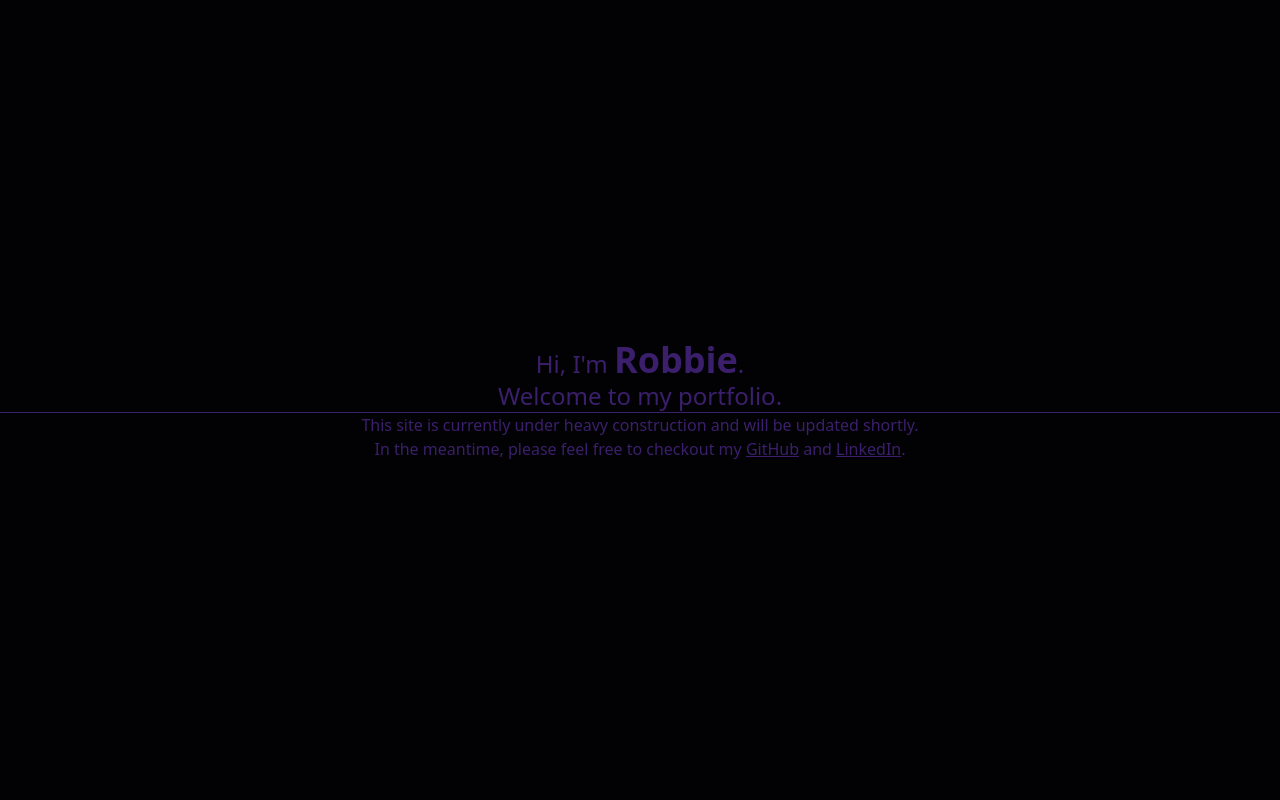
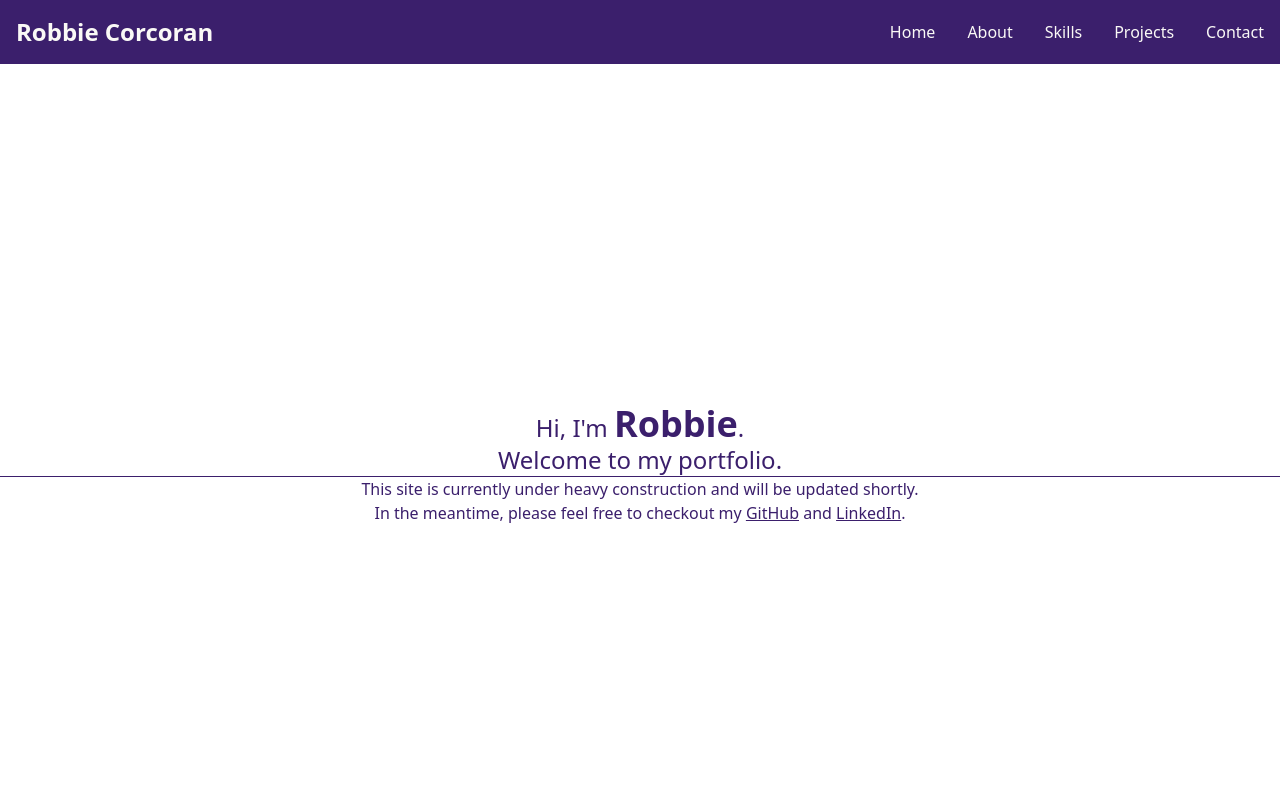
Before and after one commit to Robbie-Corcoran/Portfolio-Site, a React (Vite) app: page / in a window 1280 px wide. Shown: the top 800 px of the page. Built offline with nearby package versions, Linux system fonts and the light colour scheme.

Commit message:
Began Nav Bar, further styling needed.

```diff
--- a/index.html
+++ b/index.html
@@ -7,7 +7,7 @@
     <title>Robbie Corcoran | Portfolio</title>
   </head>
   <body>
-    <div id="root" class="bg-theme-black"></div>
+    <div id="root"></div>
     <script type="module" src="/src/main.tsx"></script>
   </body>
 </html>
--- a/src/components/Intro.tsx
+++ b/src/components/Intro.tsx
@@ -1,7 +1,34 @@
 const Intro = () => {
   return (
     <>
-      <h1 className="text-3xl font-bold">Hi, I'm Robbie!</h1>
+      <div className="flex justify-center items-center h-screen w-full ">
+        <section className="text-theme-primary text-center">
+          <h1 className="text-2xl">
+            Hi, I'm <span className="text-4xl font-bold">Robbie</span>.
+          </h1>
+          <h3 className="text-2xl">Welcome to my portfolio.</h3>
+          <hr className="w-screen" />
+          <h3>
+            {" "}
+            This site is currently under heavy construction and will be updated
+            shortly.
+          </h3>
+          <h3>
+            In the meantime, please feel free to checkout my{" "}
+            <a href="https://github.com/Robbie-Corcoran" className="underline">
+              GitHub
+            </a>{" "}
+            and{" "}
+            <a
+              href="https://www.linkedin.com/in/robbie-corcoran/"
+              className="underline"
+            >
+              LinkedIn
+            </a>
+            .
+          </h3>
+        </section>
+      </div>
     </>
   );
 };
--- a/src/components/Navbar.tsx
+++ b/src/components/Navbar.tsx
@@ -1,5 +1,84 @@
 const Navbar = () => {
-  return <div>Navbar</div>;
+  return (
+    <nav className="bg-theme-primary text-theme-text">
+      <div className="max-w-screen-xl flex flex-wrap items-center justify-between mx-auto p-4">
+        <div className="flex items-center space-x-3 rtl:space-x-reverse">
+          <span className="self-center text-2xl font-semibold whitespace-nowrap">
+            Robbie Corcoran
+          </span>
+        </div>
+        <button
+          data-collapse-toggle="navbar-default"
+          type="button"
+          className="inline-flex items-center p-2 w-10 h-10 justify-center text-sm text-gray-500 rounded-lg md:hidden hover:bg-gray-100 focus:outline-none focus:ring-2 focus:ring-gray-200"
+          aria-controls="navbar-default"
+          aria-expanded="false"
+        >
+          <span className="sr-only">Open main menu</span>
+          <svg
+            className="w-5 h-5"
+            aria-hidden="true"
+            xmlns="http://www.w3.org/2000/svg"
+            fill="none"
+            viewBox="0 0 17 14"
+          >
+            <path
+              stroke="currentColor"
+              stroke-linecap="round"
+              stroke-linejoin="round"
+              stroke-width="2"
+              d="M1 1h15M1 7h15M1 13h15"
+            />
+          </svg>
+        </button>
+        <div className="hidden w-full md:block md:w-auto" id="navbar-default">
+          <ul className="font-medium flex flex-col p-4 md:p-0 mt-4 border border-gray-100 rounded-lg bg-gray-50 md:flex-row md:space-x-8 rtl:space-x-reverse md:mt-0 md:border-0 md:bg-white">
+            <li>
+              <a
+                href="#"
+                className="block py-2 px-3 text-white bg-blue-700 rounded md:bg-transparent md:text-blue-700 md:p-0"
+                aria-current="page"
+              >
+                Home
+              </a>
+            </li>
+            <li>
+              <a
+                href="#"
+                className="block py-2 px-3 text-gray-900 rounded hover:bg-gray-100 md:hover:bg-transparent md:border-0 md:hover:text-blue-700 md:p-0"
+              >
+                About
+              </a>
+            </li>
+            <li>
+              <a
+                href="#"
+                className="block py-2 px-3 text-gray-900 rounded hover:bg-gray-100 md:hover:bg-transparent md:border-0 md:hover:text-blue-700 md:p-0"
+              >
+                Skills
+              </a>
+            </li>
+            <li>
+              <a
+                href="#"
+                className="block py-2 px-3 text-gray-900 rounded hover:bg-gray-100 md:hover:bg-transparent md:border-0 md:hover:text-blue-700 md:p-0"
+              >
+                Projects
+              </a>
+            </li>
+            <li>
+              <a
+                href="#"
+                className="block py-2 px-3 text-gray-900 rounded hover:bg-gray-100 md:hover:bg-transparent md:border-0 md:hover:text-blue-700 md:p-0"
+              >
+                Contact
+              </a>
+            </li>
+          </ul>
+        </div>
+      </div>
+    </nav>
+  );
 };
 
 Navbar.propTypes = {};
--- a/src/main.tsx
+++ b/src/main.tsx
@@ -1,12 +1,12 @@
 import React from "react";
 import ReactDOM from "react-dom/client";
 import "./index.css";
-import ComingSoon from "./components/ComingSoon.tsx";
+import Navbar from "./components/Navbar.tsx";
+import App from "./App.tsx";
 
 ReactDOM.createRoot(document.getElementById("root")!).render(
   <React.StrictMode>
-    {/* <Navbar />
-    <App /> */}
-    <ComingSoon />
+    <Navbar />
+    <App />
   </React.StrictMode>
 );
--- a/tailwind.config.js
+++ b/tailwind.config.js
@@ -8,7 +8,7 @@ export default {
       "theme-primary": "#3B1F6C",
       "theme-secondary": "#4C2EA9",
       "theme-border": "#792C75",
-      "theme-text": "#544561",
+      "theme-text": "#FAF9F6",
     },
   },
   plugins: [],
```
